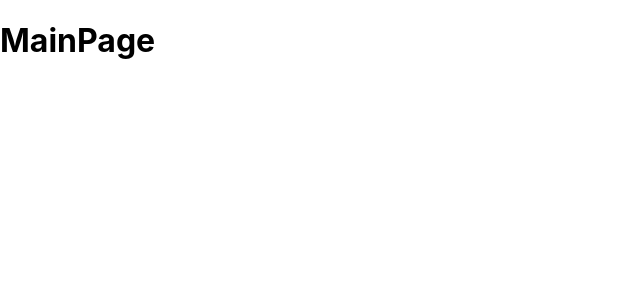
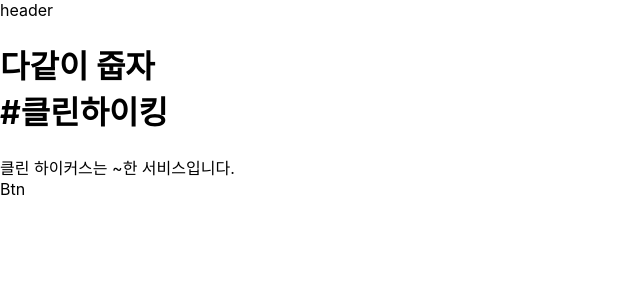
Before and after one commit to ohyoonah/clean_hikers, a React (Create React App) app in the folder front/: page / in a window 1280 px wide. Shown: the top 300 px of the page, without its empty margins (0-640 px from the left). Built offline with nearby package versions, Linux system fonts and the light colour scheme.

Commit message:
first commit

```diff
--- a/front/package.json
+++ b/front/package.json
@@ -6,10 +6,11 @@
     "@testing-library/jest-dom": "^5.16.5",
     "@testing-library/react": "^13.4.0",
     "@testing-library/user-event": "^13.5.0",
+    "antd": "^4.23.4",
     "react": "^18.2.0",
     "react-dom": "^18.2.0",
     "react-router-dom": "^6.4.2",
-    "react-scripts": "5.0.1",
+    "react-scripts": "^2.1.3",
     "web-vitals": "^2.1.4"
   },
   "scripts": {
--- a/front/src/App.js
+++ b/front/src/App.js
@@ -1,5 +1,6 @@
 import React, { createContext } from "react";
 import { BrowserRouter as Router, Routes, Route } from "react-router-dom";
+import Navigation from "./components/common/navigation/Navigation";
 import CommunityPage from "./pages/CommunityPage";
 import LoginPage from "./pages/LoginPage";
 import MainPage from "./pages/MainPage";
@@ -18,6 +19,7 @@ function App() {
       <UserStateContext.Provider>
         <modeContext.Provider>
           <Router>
+            <Navigation />
             <Routes>
               <Route path="/" exact element={<MainPage />} />
               <Route path="/community" element={<CommunityPage />} />
--- a/front/src/components/common/navigation/Navigation.js
+++ b/front/src/components/common/navigation/Navigation.js
@@ -0,0 +1,54 @@
+import React, { useContext } from "react";
+import { Layout, Menu } from "antd";
+import { useNavigate, useLocation } from "react-router-dom";
+// import { UserStateContext, DispatchContext } from "../App";
+
+function Navigation() {
+  const { Header, Footer, Sider, Content } = Layout;
+  //   const navigate = useNavigate();
+  //   const location = useLocation();
+
+  //   const userState = useContext(UserStateContext);
+  //   const dispatch = useContext(DispatchContext);
+
+  //   const isLogin = !!userState.user;
+  const isLogin = false;
+
+  const navs = [
+    { label: "홈", key: "home" },
+    { label: "산찾기", key: "search" },
+    { label: "커뮤니티", key: "community" },
+    { label: "로그인", key: "login" },
+  ];
+
+  return (
+    <div>header</div>
+    // <Layout>
+    //   <Header>
+    //     <div className="logo">LOGO</div>
+    //     <Menu
+    //       mode="horizontal"
+    //       defaultSelectedKeys={["1"]}
+    //       items={navs.map((nav) => {
+    //         return { key: nav.key, label: nav.label };
+    //       })}
+    //     />
+    //     {isLogin ? (
+    //       <div
+    //       //   onClick={() => navigate("/users/:userId")}
+    //       >
+    //         MYPAGE ICON
+    //       </div>
+    //     ) : (
+    //       <div
+    //       //    onClick={() => navigate("/login")}
+    //       >
+    //         로그인
+    //       </div>
+    //     )}
+    //   </Header>
+    // </Layout>
+  );
+}
+
+export default Navigation;
--- a/front/src/pages/MainPage.js
+++ b/front/src/pages/MainPage.js
@@ -3,7 +3,13 @@ import React from "react";
 function MainPage() {
   return (
     <>
-      <h1>MainPage</h1>
+      <div>
+        <h1>
+          다같이 줍자<br></br>#클린하이킹
+        </h1>
+        <div>클린 하이커스는 ~한 서비스입니다.</div>
+        <div>Btn</div>
+      </div>
     </>
   );
 }
```
Also changed, not shown: front/src/components/common/navigation/Footer.js (added), 1 other file (tests, documents, lock files or other folders).
